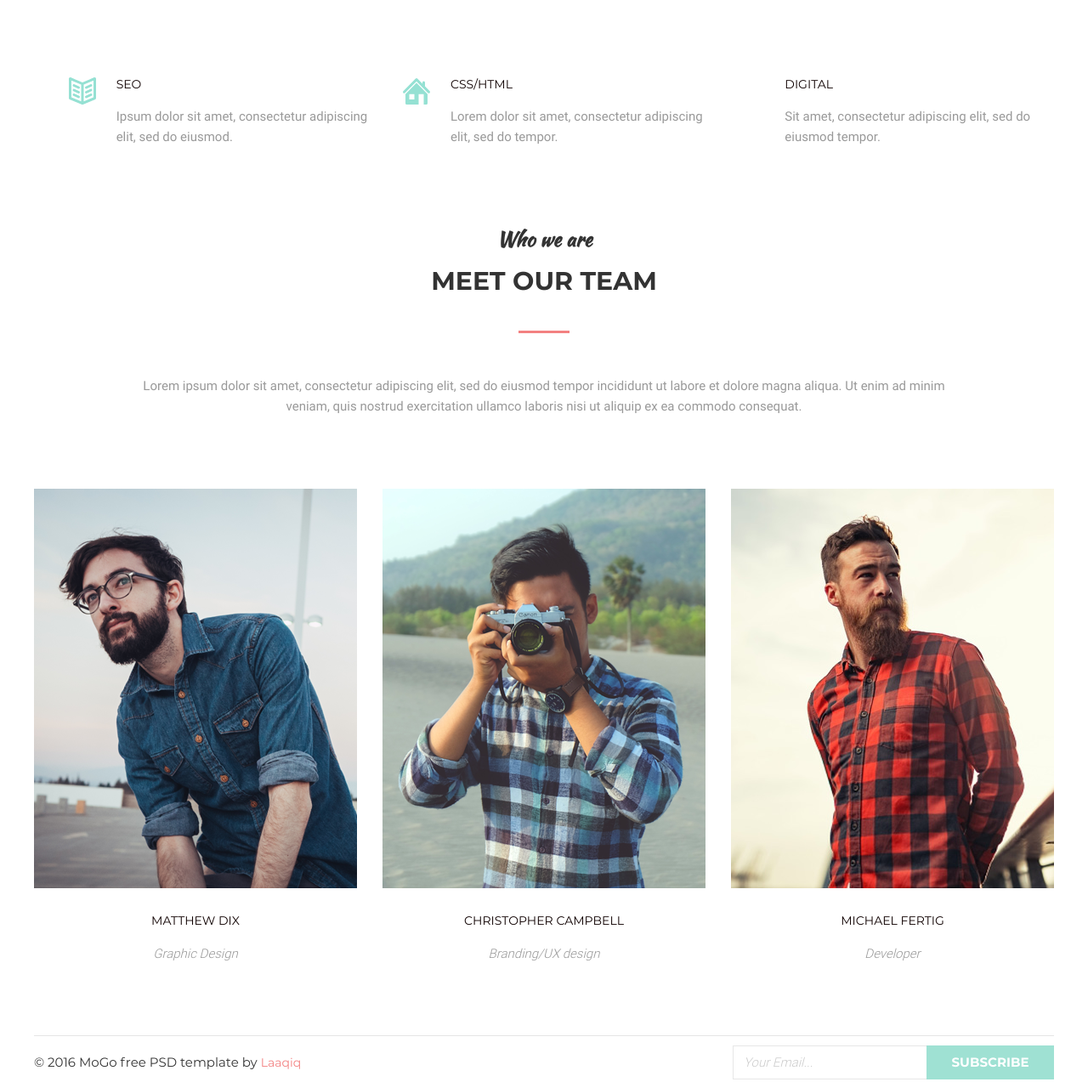
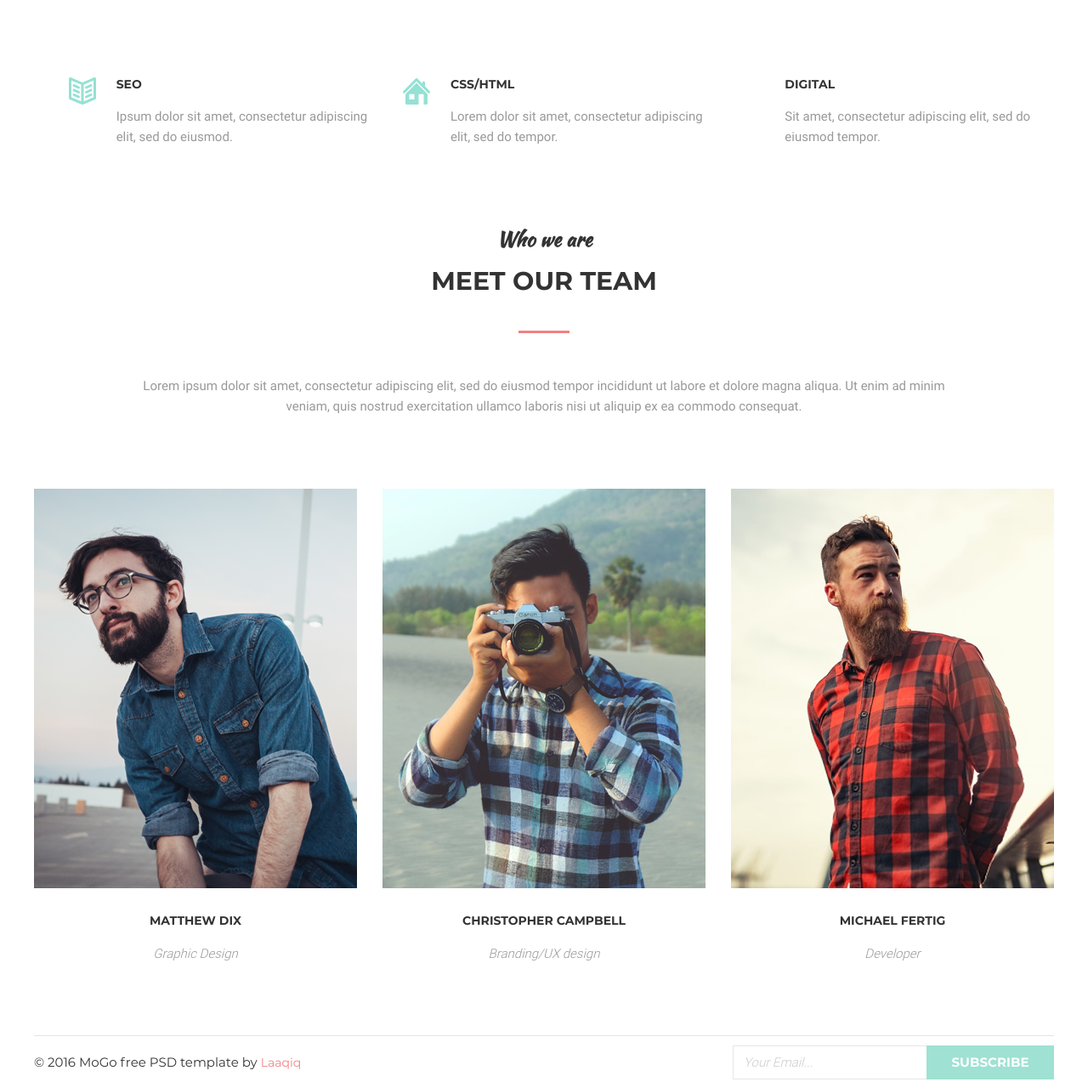
Before and after one commit to amie-affection/goit-fe-course, a plain HTML site: page module-10/index.html in a window 1280 px wide. Shown: the part 1432-2705 px from the top of the page at 85% size. Drawn offline with Linux system fonts and the light colour scheme.

Commit message:
added styles.css

```diff
--- a/module-10/css/styles.css
+++ b/module-10/css/styles.css
@@ -425,7 +425,8 @@ input[type="radio"].visually-hidden {
     line-height: 17px;
     margin: 0;
     margin-bottom: 17px;
-    font-weight: 300;
+    font-weight: bold;
+    color: var(--font-main-color);
 }
 
 .service-description {
@@ -583,10 +584,11 @@ input[type="radio"].visually-hidden {
     font-family: var(--secondary-font);
     font-size: 14px;
     line-height: 17px;
-    font-weight: 300;
+    font-weight: bold;
     text-transform: uppercase;
     margin-bottom: 18px;
     display: block;
+    color: var(--font-main-color);
 }
 
 .member__position {
```
